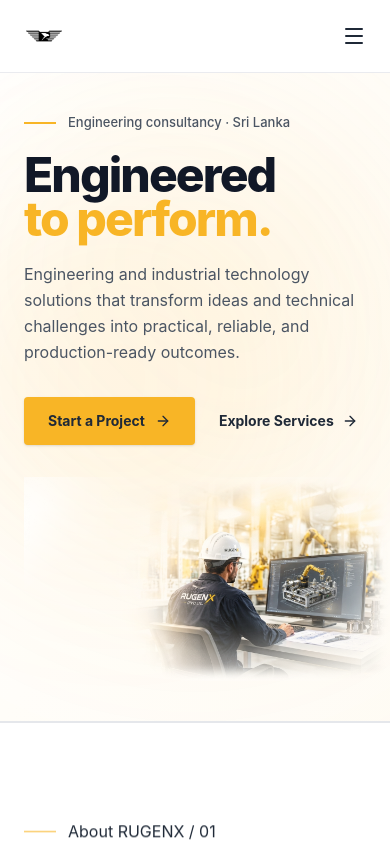
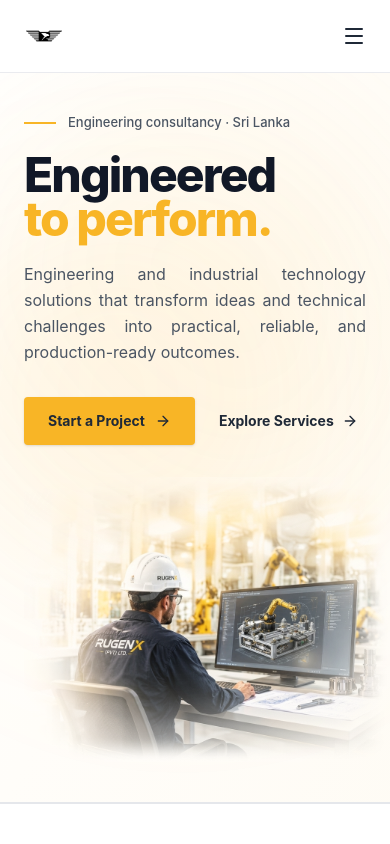
Before and after one commit to Asith-Indipa/rugenx, a Next.js app: page / in a window 390 px wide. Shown: the top 844 px of the page. Built offline with nearby package versions, Linux system fonts and the light colour scheme.

Commit message:
fix alignments and improve mobile view

```diff
--- a/app/globals.css
+++ b/app/globals.css
@@ -133,4 +133,7 @@
   body {
     @apply bg-background text-foreground;
   }
+  p {
+    text-align: justify;
+  }
 }
--- a/app/page.tsx
+++ b/app/page.tsx
@@ -616,14 +616,25 @@
               }`}
             >
               <div className="relative w-full [mask-image:radial-gradient(ellipse_92%_88%_at_52%_50%,black_65%,transparent_100%)]">
+                {/* Desktop hero image */}
                 <Image
                   src="/hero.png"
                   alt="RUGENX Engineer working on 3D CAD simulation and industrial automation workstation"
                   width={1376}
                   height={768}
                   priority
-                  className="h-auto w-full object-contain"
+                  className="hidden md:block h-auto w-full object-contain"
                   sizes="(max-width: 1024px) 100vw, 70vw"
+                />
+                {/* Mobile hero image */}
+                <Image
+                  src="/hero-mobile.png"
+                  alt="RUGENX Engineer working on 3D CAD simulation and industrial automation workstation"
+                  width={978}
+                  height={762}
+                  priority
+                  className="block md:hidden h-auto w-full object-contain"
+                  sizes="100vw"
                 />
               </div>
             </div>
@@ -638,10 +649,6 @@
             <div className="lg:col-span-7 lg:pr-12 xl:pr-16">
               <div className="sticky top-32">
                 <RevealOnScroll direction="up">
-                  <p className="eyebrow flex items-center gap-3">
-                    <span className="h-px w-8 bg-[#F8B526]" />
-                    About RUGENX / 01
-                  </p>
 
                   <h2 className="mt-6 text-5xl font-semibold leading-[1.1] tracking-[-.06em] md:text-6xl/tight">
                     Practical ideas.<br />
@@ -718,10 +725,7 @@
             {/* Left Column: Heading & Intro */}
             <div className="lg:col-span-5 xl:col-span-5">
               <RevealOnScroll direction="up">
-                <p className="eyebrow flex items-center gap-3">
-                  <span className="h-px w-8 bg-[#F8B526]" />
-                  Services &amp; Capabilities / 02
-                </p>
+
                 <h2 className="mt-5 text-4xl font-semibold tracking-[-.06em] text-[#1F2937] md:text-5xl lg:text-6xl">
                   The technical depth<br />
                   <span className="text-[#8C6109]">to move forward.</span>
@@ -863,10 +867,6 @@
               <RevealOnScroll direction="up">
                 <div className="flex flex-col justify-between h-full">
                   <div>
-                    <p className="eyebrow flex items-center gap-3">
-                      <span className="h-px w-8 bg-[#F8B526]" />
-                      Engineering Methodology / 03
-                    </p>
 
                     <h2 className="mt-6 text-4xl font-semibold leading-[1.08] tracking-[-.06em] text-[#1F2937] md:text-6xl">
                       Design.<br />
@@ -973,7 +973,7 @@
                               {step.title}
                             </h3>
 
-                            <p className="mt-2 text-base font-medium text-[#1F2937]">
+                            <p className="mt-2 text-base font-medium text-[#1F2937] text-left">
                               {step.description}
                             </p>
 
@@ -1003,10 +1003,7 @@
             {/* Left Column: Heading, Subtitle & Filter Tabs */}
             <div className="lg:col-span-6 xl:col-span-5">
               <RevealOnScroll direction="up">
-                <p className="eyebrow flex items-center gap-3">
-                  <span className="h-px w-8 bg-[#F8B526]" />
-                  Industries We Serve / 04
-                </p>
+
                 <h2 className="mt-5 text-4xl font-semibold tracking-[-.06em] text-[#1F2937] md:text-5xl lg:text-6xl">
                   Useful in the<br />
                   <span className="text-[#8C6109]">real world.</span>
@@ -1185,10 +1182,7 @@
             {/* Left Column: Heading, Subtitle & Callout */}
             <div className="lg:col-span-5 xl:col-span-5">
               <RevealOnScroll direction="up">
-                <p className="eyebrow flex items-center gap-3">
-                  <span className="h-px w-8 bg-[#F8B526]" />
-                  Research &amp; Development / 05
-                </p>
+
                 <h2 className="mt-5 text-4xl font-semibold tracking-[-.06em] text-[#1F2937] md:text-5xl lg:text-6xl">
                   Focused on<br />
                   <span className="text-[#8C6109]">what&apos;s next.</span>
@@ -1339,10 +1333,7 @@
         <div className="mx-auto max-w-7xl px-6 lg:px-10">
           <RevealOnScroll direction="up">
             <div className="mb-16 max-w-2xl">
-              <p className="eyebrow flex items-center gap-3">
-                <span className="h-px w-8 bg-[#F8B526]"></span>
-                Engagement / 06
-              </p>
+
               <h2 className="mt-5 text-4xl font-semibold tracking-[-.06em] md:text-6xl">
                 Flexible models.<br />
                 <span className="text-[#8C6109]">Tailored to your needs.</span>
@@ -1383,10 +1374,7 @@
         <div className="mx-auto max-w-7xl px-6 py-24 lg:px-10 lg:py-32">
           <RevealOnScroll direction="up">
             <div className="mb-16">
-              <p className="eyebrow flex items-center gap-3">
-                <span className="h-px w-8 bg-[#F8B526]"></span>
-                Leadership / 07
-              </p>
+
               <h2 className="mt-5 text-4xl font-semibold tracking-[-.06em] md:text-6xl">
                 Led by <span className="text-[#8C6109]">engineers.</span>
               </h2>
@@ -1458,8 +1446,7 @@
           <div className="grid gap-12 lg:grid-cols-12 lg:items-start">
             <div className="lg:col-span-5">
               <RevealOnScroll direction="right" delay={100}>
-                <p className="eyebrow text-[#F8B526]">Start a conversation / 07</p>
-                <h2 className="mt-5 text-4xl font-semibold tracking-[-.07em] sm:text-5xl md:text-6xl">
+                        <h2 className="mt-5 text-4xl font-semibold tracking-[-.07em] sm:text-5xl md:text-6xl">
                   Let's engineer<br />
                   <span className="text-[#F8B526]">the future together.</span>
                 </h2>
```
Also changed, not shown: public/hero-mobile.png (added).
